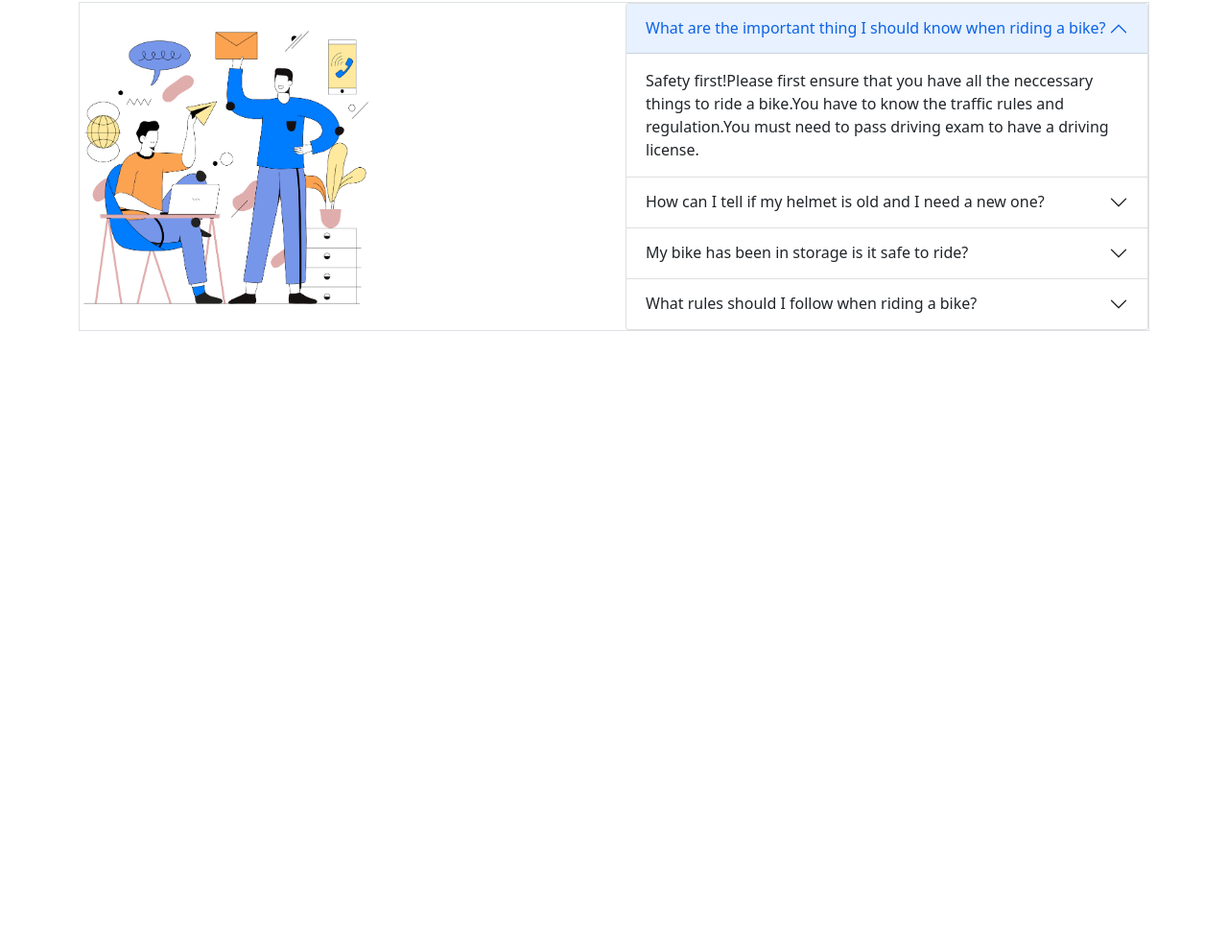
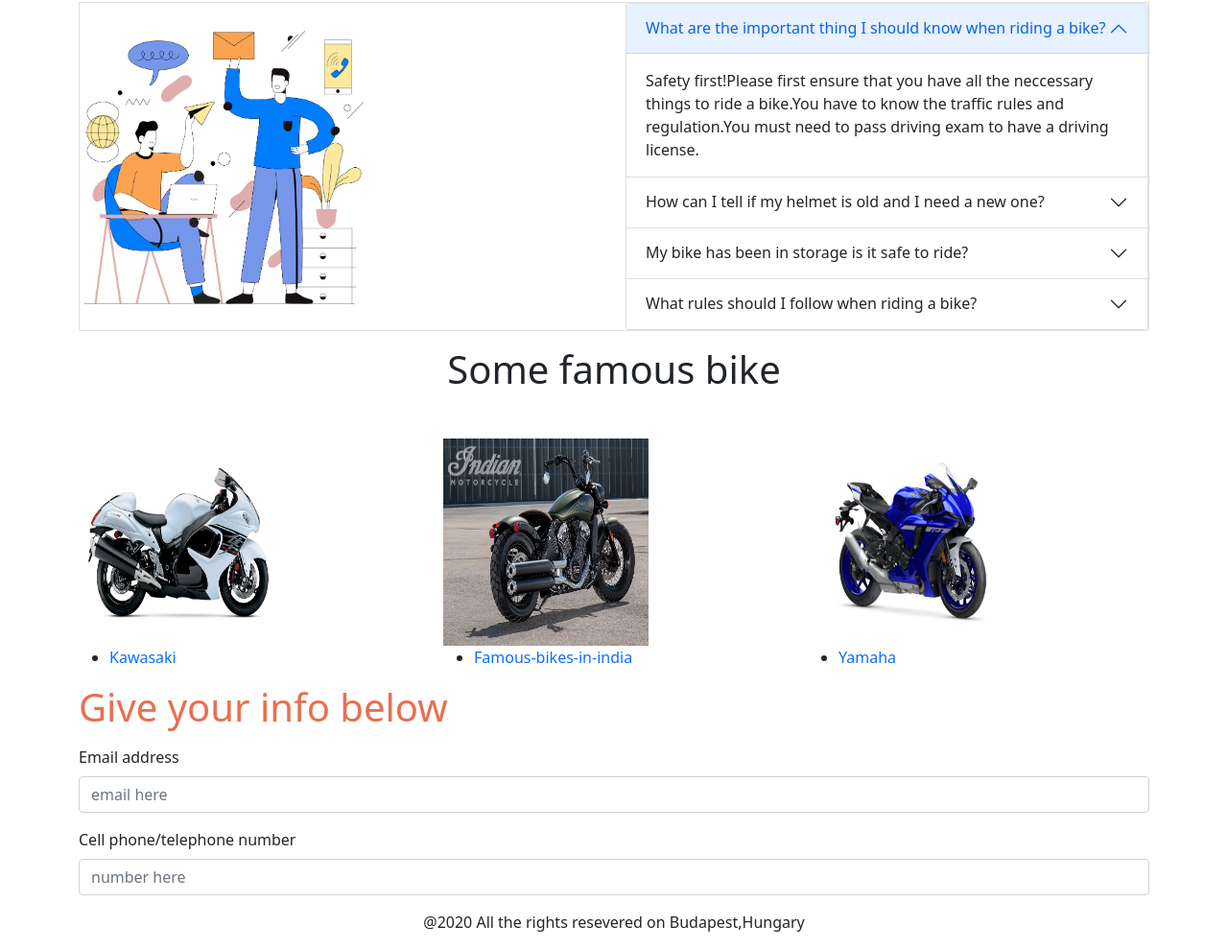
Before and after one commit to Shaown29/assignment-3, a plain HTML site: page index.html in a window 1280 px wide. Shown: the part 1353-2342 px from the top of the page at 96% size. Before the commit the page ends 1698 px from the top, so only its background shows below. Drawn offline with nearby package versions, Linux system fonts and the light colour scheme.

Commit message:
last-commit

```diff
--- a/index.html
+++ b/index.html
@@ -26,7 +26,7 @@
                 <h1 class="text-white h1-new-font">Honda CBR 300R</h1>
                 <p class="text-white text-font-new">This is one of the super bike that people dream about.It's not that expensive that it looks outside.It is for super cool people who likes it.</p>
 
-                <button type="button" class="button-new-class" data-bs-toggle="modal" data-bs-target="#staticBackdrop">
+                <button type="button" class="button-new-class border-0" data-bs-toggle="modal" data-bs-target="#staticBackdrop">
                 Purchase
                 </button>
 
@@ -143,7 +143,7 @@
         <div class="border mt-5">
           <div class="row d-flex align-items-center">
             <div class="col-lg-6 col-12">
-                <img width="300.8px" height="302.9px" src="images/faq.png">
+                <img width="295.9px" height="302.9px" src="images/faq.png">
             </div>
             <div class="col-lg-6 col-12">
                 <div class="accordion" id="accordionExample">
@@ -199,6 +199,47 @@
             </div>
         </div>
     </article>
+    <!--Some famous bike-->
+    <section class="container">
+      <h1 class='text-center mt-3'> Some famous bike</h1>
+      <div class="row mt-5">
+        <div class="col-lg-4 col-12">
+          <img width="213.7px" height="216.4px" src="images/11-Suzuki-AEM-Carbon-Fiber-Hayabusa.jpg">
+          <ul>
+            <li><a class="list-style" target="_blank" href="https://www.kawasaki.com/en-us/">Kawasaki</a></li>
+          </ul>
+        </div>
+        <div class="col-lg-4 col-12">
+          <img width="213.7px" height="216.4px" src="images/best-motorcycle-brands-indian.jpg">
+          <ul>
+            <li><a class="list-style" target="_blank" href="https://www.godigit.com/motor-insurance/two-wheeler-insurance/find/famous-bikes-in-india">Famous-bikes-in-india</a></li>
+          </ul>
+        </div>
+        <div class="col-lg-4 col-12 ">
+          <img  width="213.7px" height="216.4px" src="images/Yamaha-YZF-R1-2.jpg">
+          <ul>
+            <li ><a class="list-style" target="_blank" href="https://yamaha-motor.com/">Yamaha</a></li>
+          </ul>
+        </div>
+      </div>
+    </section>
+    <!--Give your info-->
+    <section class="container">
+      <h1 class="i-new-color">Give your info below</h1>
+      <div class="mb-3 mt-3">
+        <label for="exampleFormControlInput1" class="form-label">Email address</label>
+        <input type="email" class="form-control" id="exampleFormControlInput1" placeholder="email here">
+      </div>
+      <div class="mb-3 mt-2">
+        <label for="exampleFormControlInput1" class="form-label">Cell phone/telephone number</label>
+        <input type="tel" class="form-control" id="exampleFormControlInput1" placeholder="number here">
+      </div>
+    </section>
+
+    <!--footer-->
+    <footer>
+      <p class="text-center">@2020 All the rights resevered on Budapest,Hungary</p>
+    </footer>
 
 
 
--- a/style.css
+++ b/style.css
@@ -36,3 +36,6 @@
 .p-color{
     color:#23A6F0
 }
+.list-style{
+    text-decoration: none;
+}
```
Also changed, not shown: images/11-Suzuki-AEM-Carbon-Fiber-Hayabusa.jpg (added), images/Yamaha-YZF-R1-2.jpg (added), images/best-motorcycle-brands-indian.jpg (added).
